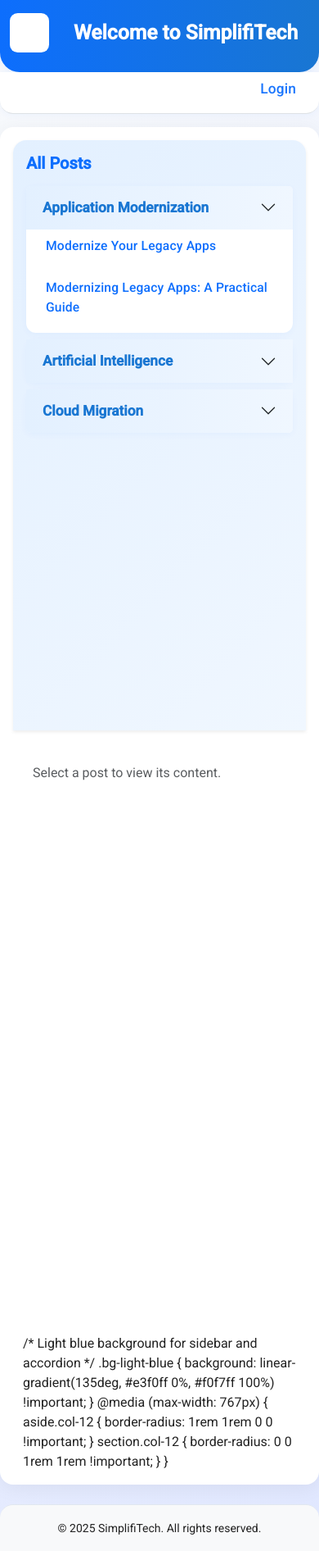
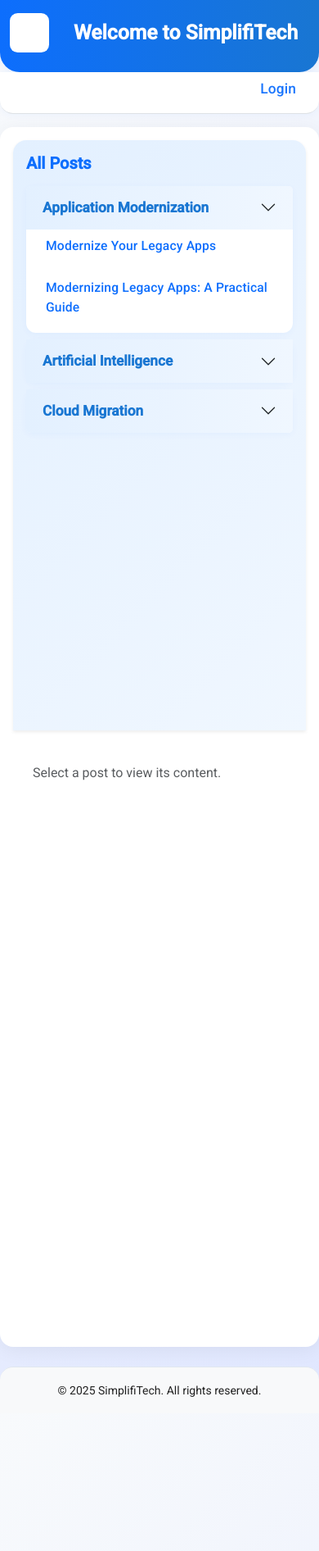
Before and after one commit to Harshadmoregit/SimplifiTech, a Jekyll site: the page built from index.html, in a window 390 px wide. Shown: the whole page at 82% size. Built offline with Jekyll 4.4.1, drawn with Linux system fonts in a browser that asks for light colours; after the commit the page ends 1724 px from its top, so only the background shows below that.

Commit message:
Fixed layout issues

```diff
--- a/assets/css/style.css
+++ b/assets/css/style.css
@@ -1,3 +1,15 @@
+/* Light blue background for sidebar and accordion */
+.bg-light-blue {
+  background: linear-gradient(135deg, #e3f0ff 0%, #f0f7ff 100%) !important;
+}
+@media (max-width: 767px) {
+  aside.col-12 {
+    border-radius: 1rem 1rem 0 0 !important;
+  }
+  section.col-12 {
+    border-radius: 0 0 1rem 1rem !important;
+  }
+}
 /* Light blue background for sidebar and accordion */
 .bg-light-blue {
   background: linear-gradient(135deg, #e3f0ff 0%, #f0f7ff 100%) !important;
--- a/index.html
+++ b/index.html
@@ -73,18 +73,7 @@
       <iframe id="post-iframe" src="" style="width:100%;height:75vh;border:none;display:none;"></iframe>
     </section>
   </div>
-/* Light blue background for sidebar and accordion */
-.bg-light-blue {
-  background: linear-gradient(135deg, #e3f0ff 0%, #f0f7ff 100%) !important;
-}
-@media (max-width: 767px) {
-  aside.col-12 {
-    border-radius: 1rem 1rem 0 0 !important;
-  }
-  section.col-12 {
-    border-radius: 0 0 1rem 1rem !important;
-  }
-}
+</div>
 </div>
 <script>
 function getPostUrlFromLocation() {
```
Also changed, not shown: other parts of index.html (+2 -2 lines).
